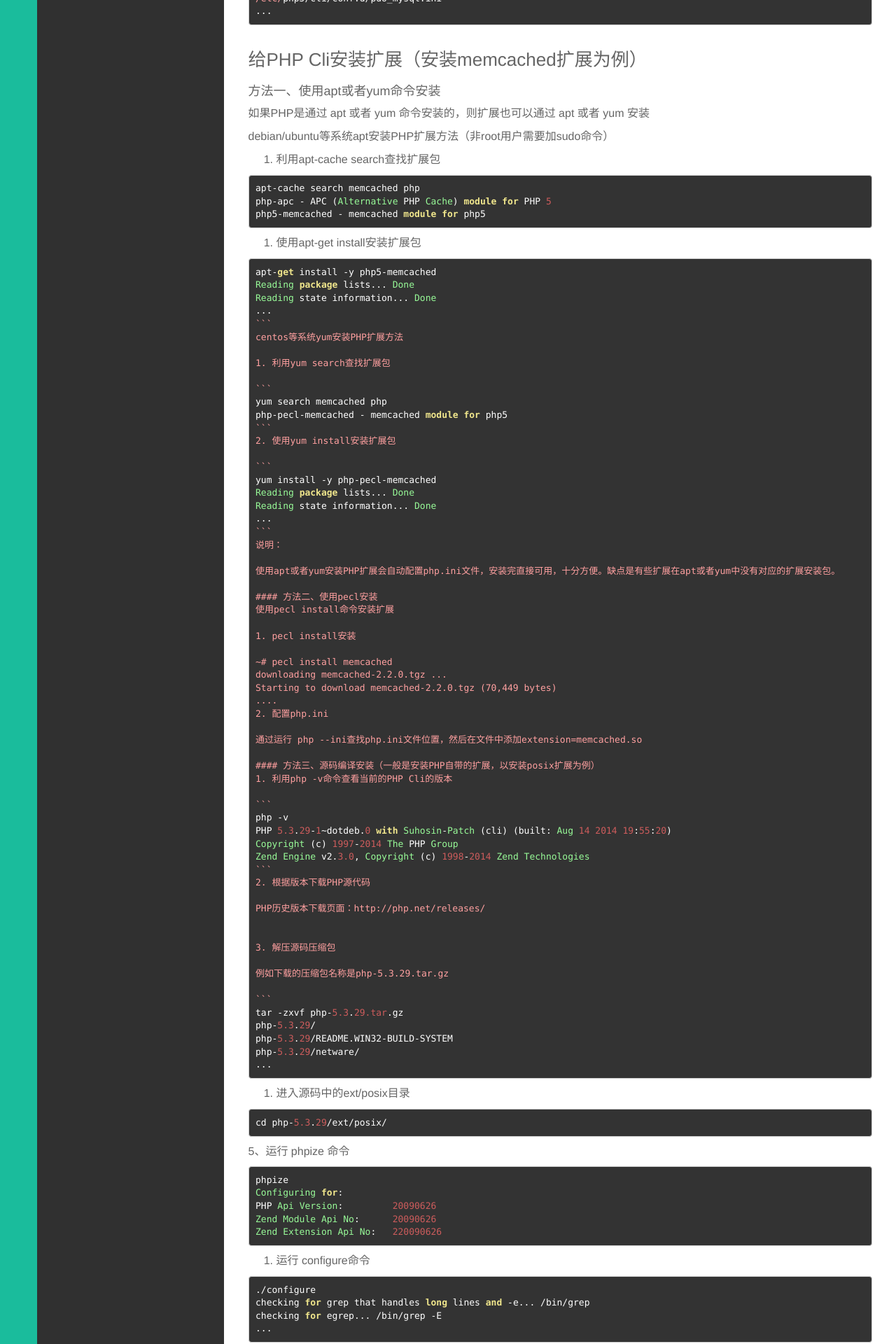
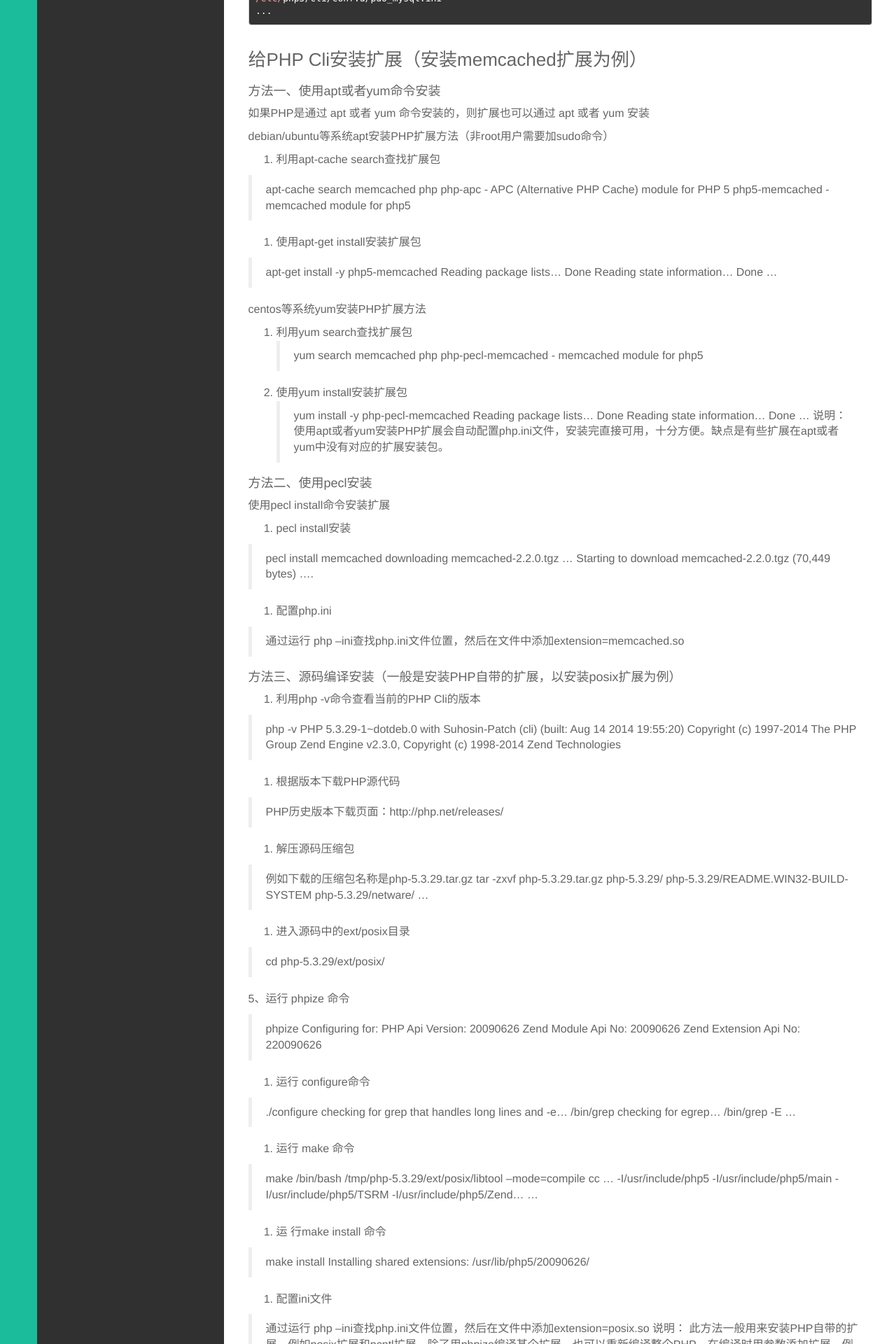
Before and after one commit to codergma/codergma.github.io, a Jekyll site: the page built from _posts/PHP/2015-11-04-8-安装扩展.md, in a window 1280 px wide. Shown: the part 882-2802 px from the top of the page at 70% size. Built offline with Jekyll 4.4.1, drawn with Linux system fonts in a browser that asks for light colours; Markdown is read by kramdown in place of the engine named in the settings; comment, search, counter and statistics services are not loaded; some of the changed text lies outside the part shown.

Commit message:
安装扩展

`````diff
--- a/_posts/PHP/2015-11-04-8-安装扩展.md
+++ b/_posts/PHP/2015-11-04-8-安装扩展.md
@@ -46,37 +46,29 @@ debian/ubuntu等系统apt安装PHP扩展方法（非root用户需要加sudo命
 
 1. 利用apt-cache search查找扩展包
 
-```
-apt-cache search memcached php
+>apt-cache search memcached php
 php-apc - APC (Alternative PHP Cache) module for PHP 5
 php5-memcached - memcached module for php5
-```
+
 2. 使用apt-get install安装扩展包
 
-````
-apt-get install -y php5-memcached
+>apt-get install -y php5-memcached
 Reading package lists... Done
 Reading state information... Done
 ...
-```
+
 centos等系统yum安装PHP扩展方法
 
 1. 利用yum search查找扩展包
+>yum search memcached php
+php-pecl-memcached - memcached module for php5
 
-```
-yum search memcached php
-php-pecl-memcached - memcached module for php5
-```
 2. 使用yum install安装扩展包
-
-```
-yum install -y php-pecl-memcached
+>yum install -y php-pecl-memcached
 Reading package lists... Done
 Reading state information... Done
 ...
-```
 说明：
-
 使用apt或者yum安装PHP扩展会自动配置php.ini文件，安装完直接可用，十分方便。缺点是有些扩展在apt或者yum中没有对应的扩展安装包。
 
 ####方法二、使用pecl安装
@@ -84,87 +76,72 @@ Reading state information... Done
 
 1. pecl install安装
 
-~# pecl install memcached
+>pecl install memcached
 downloading memcached-2.2.0.tgz ...
 Starting to download memcached-2.2.0.tgz (70,449 bytes)
 ....
+
 2. 配置php.ini
 
-通过运行 php --ini查找php.ini文件位置，然后在文件中添加extension=memcached.so
+>通过运行 php --ini查找php.ini文件位置，然后在文件中添加extension=memcached.so
 
 ####方法三、源码编译安装（一般是安装PHP自带的扩展，以安装posix扩展为例）
 1. 利用php -v命令查看当前的PHP Cli的版本
 
-```
-php -v
+>php -v
 PHP 5.3.29-1~dotdeb.0 with Suhosin-Patch (cli) (built: Aug 14 2014 19:55:20)
 Copyright (c) 1997-2014 The PHP Group
 Zend Engine v2.3.0, Copyright (c) 1998-2014 Zend Technologies
-```
+
 2. 根据版本下载PHP源代码
 
-PHP历史版本下载页面：http://php.net/releases/
+>PHP历史版本下载页面：http://php.net/releases/
 
 
 3. 解压源码压缩包
 
-例如下载的压缩包名称是php-5.3.29.tar.gz
-
-```
+>例如下载的压缩包名称是php-5.3.29.tar.gz
 tar -zxvf php-5.3.29.tar.gz
 php-5.3.29/
 php-5.3.29/README.WIN32-BUILD-SYSTEM
 php-5.3.29/netware/
 ...
-````
 
 4. 进入源码中的ext/posix目录
 
-```
-cd php-5.3.29/ext/posix/
-```
+>cd php-5.3.29/ext/posix/
 
 5、运行 phpize 命令
 
-```
-phpize
+>phpize
 Configuring for:
 PHP Api Version:         20090626
 Zend Module Api No:      20090626
 Zend Extension Api No:   220090626
-```
 
 6. 运行 configure命令
 
-```
-./configure
+>./configure
 checking for grep that handles long lines and -e... /bin/grep
 checking for egrep... /bin/grep -E
 ...
-```
 
 7. 运行 make 命令
 
-```
-make
+>make
 /bin/bash /tmp/php-5.3.29/ext/posix/libtool --mode=compile cc ...
 -I/usr/include/php5 -I/usr/include/php5/main -I/usr/include/php5/TSRM -I/usr/include/php5/Zend...
 ...
-```
 
 8. 运 行make install 命令
 
-```
-make install
+>make install
 Installing shared extensions:     /usr/lib/php5/20090626/
-```
 
 9. 配置ini文件
 
-通过运行 php --ini查找php.ini文件位置，然后在文件中添加extension=posix.so
-
+>通过运行 php --ini查找php.ini文件位置，然后在文件中添加extension=posix.so
 说明： 此方法一般用来安装PHP自带的扩展，例如posix扩展和pcntl扩展。除了用phpize编译某个扩展，也可以重新编译整个PHP，在编译时用参数添加扩展，例如在源码根目录运行
-
 ./configure --enable-pcntl --enable-posix ...
 make && make install
 
@@ -173,7 +150,7 @@ make && make install
 
 以安装libevent扩展为例（假设系统安装了libevent-dev库）
 
-1. 下载libevent扩展文件压缩包（在当前系统哪个目录下载随意）
+* 下载libevent扩展文件压缩包（在当前系统哪个目录下载随意）
 
 ```
 wget http://pecl.php.net/get/libevent-0.1.0.tgz
@@ -187,7 +164,7 @@ Saving to: “libevent-0.1.0.tgz”
 100%[=======================================================>] 9,806       41.4K/s   in 0.2s
 ```
 
-2. 解压扩展文件压缩包
+* 解压扩展文件压缩包
 
 ```
 tar -zxvf libevent-0.1.0.tgz
`````
Also changed, not shown: other parts of _posts/PHP/2015-11-04-8-安装扩展.md (+6 -6 lines).
